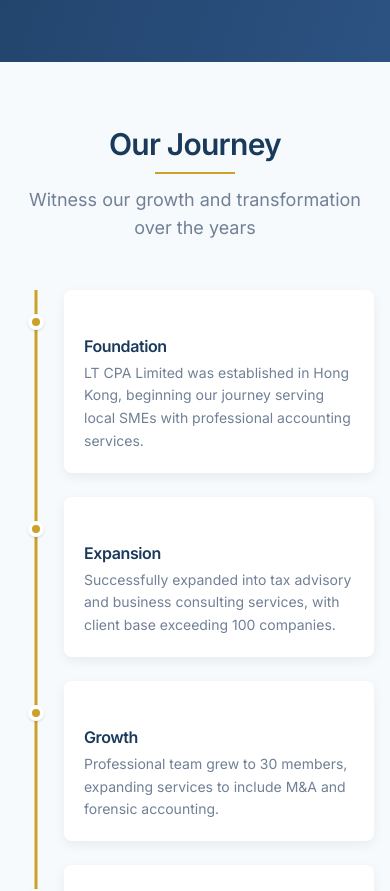
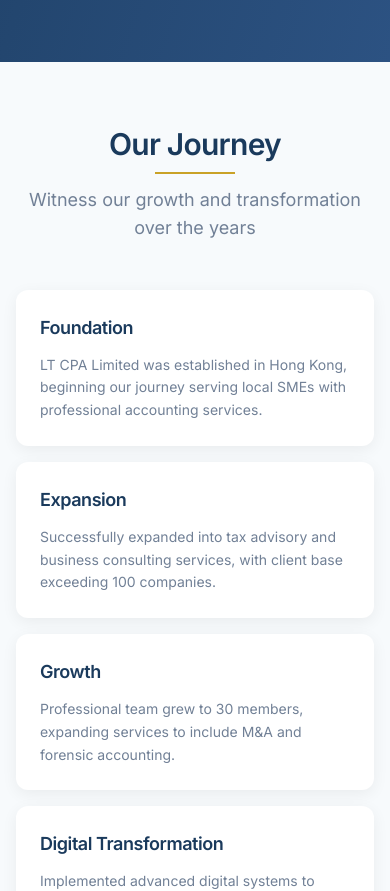
Before and after one commit to twmeric/chrisacc, a Next.js app: page /en/about/ in a window 390 px wide. Shown: the part 4420-5311 px from the top of the page. Built offline with nearby package versions, Linux system fonts and the light colour scheme; no server answers.

Commit message:
feat: Timeline as responsive flex-wrap cards, no year, larger padding

```diff
--- a/components/sections/TimelineSection.tsx
+++ b/components/sections/TimelineSection.tsx
@@ -12,7 +12,7 @@ interface TimelineSectionProps {
 export default function TimelineSection({ lang, data }: TimelineSectionProps) {
   return (
     <section className="bg-brand-cream px-4 py-16 md:py-24">
-      <div className="mx-auto max-w-6xl">
+      <div className="mx-auto max-w-[1600px]">
         <div className="mb-12 text-center md:mb-16">
           <h2 className="relative inline-block text-3xl font-bold text-brand-navy md:text-[40px]">
             {data.title}
@@ -20,17 +20,18 @@ export default function TimelineSection({ lang, data }: TimelineSectionProps) {
           </h2>
           <p className="mx-auto mt-6 max-w-[600px] text-lg text-text-light">{data.subtitle}</p>
         </div>
-        <div className="relative">
-          {/* Vertical line */}
-          <div className="absolute left-5 top-0 bottom-0 w-[3px] -translate-x-1/2 bg-brand-gold md:left-1/2" />
+        {/* Flex wrap layout: auto-wraps into 2 rows on desktop */}
+        <div className="flex flex-wrap justify-center gap-4 sm:gap-6">
           {data.events.map((event, idx) => (
-            <TimelineItem
+            <div
               key={idx}
-              year={event.year}
-              title={event.title}
-              description={event.desc}
-              side={idx % 2 === 0 ? "left" : "right"}
-            />
+              className="w-full sm:w-[calc(50%-12px)] lg:w-[calc(33.333%-16px)] xl:w-[calc(33.333%-16px)]"
+            >
+              <TimelineItem
+                title={event.title}
+                description={event.desc}
+              />
+            </div>
           ))}
         </div>
       </div>
--- a/components/ui/TimelineItem.tsx
+++ b/components/ui/TimelineItem.tsx
@@ -1,34 +1,13 @@
 interface TimelineItemProps {
-  year: string;
   title: string;
   description: string;
-  side: "left" | "right";
 }
 
-export default function TimelineItem({ year, title, description, side }: TimelineItemProps) {
+export default function TimelineItem({ title, description }: TimelineItemProps) {
   return (
-    <div className="relative mb-6 md:mb-8">
-      {/* Dot on the timeline */}
-      <span className="absolute left-5 top-[24px] z-10 h-4 w-4 -translate-x-1/2 rounded-full border-4 border-white bg-brand-gold shadow md:left-1/2 md:-translate-x-1/2" />
-
-      {/* Card row */}
-      <div
-        className={`flex justify-start pl-12 md:pl-0 ${
-          side === "left" ? "md:justify-end md:pr-[50%]" : "md:justify-start md:pl-[50%]"
-        }`}
-      >
-        <div className={`w-full md:w-[45%] ${side === "left" ? "md:pr-8" : "md:pl-8"}`}>
-          <div
-            className={`rounded-lg bg-white p-5 shadow-[0_4px_12px_rgba(0,0,0,0.06)] transition-all duration-300 hover:-translate-y-1 hover:shadow-[0_8px_24px_rgba(0,0,0,0.1)] ${
-              side === "left" ? "md:text-right" : "md:text-left"
-            }`}
-          >
-            <span className="mb-1 inline-block text-sm font-bold text-brand-gold">{year}</span>
-            <h4 className="mb-1 text-base font-bold text-brand-navy">{title}</h4>
-            <p className="text-sm leading-relaxed text-text-light">{description}</p>
-          </div>
-        </div>
-      </div>
+    <div className="group flex flex-col rounded-xl bg-white p-6 shadow-[0_4px_16px_rgba(0,0,0,0.06)] transition-all duration-300 hover:-translate-y-1 hover:shadow-[0_12px_32px_rgba(0,0,0,0.12)] sm:p-8 lg:p-10">
+      <h4 className="mb-3 text-lg font-bold text-brand-navy sm:text-xl lg:text-2xl">{title}</h4>
+      <p className="text-sm leading-relaxed text-text-light sm:text-base lg:text-lg">{description}</p>
     </div>
   );
 }
--- a/public/images-manifest.json
+++ b/public/images-manifest.json
@@ -1,5 +1,5 @@
 {
-  "generatedAt": "2026-04-21T04:03:52.832Z",
+  "generatedAt": "2026-04-21T04:21:07.728Z",
   "objects": [
     {
       "key": "about-team.jpg",
```
Also changed, not shown: public/admin/admin.css.
